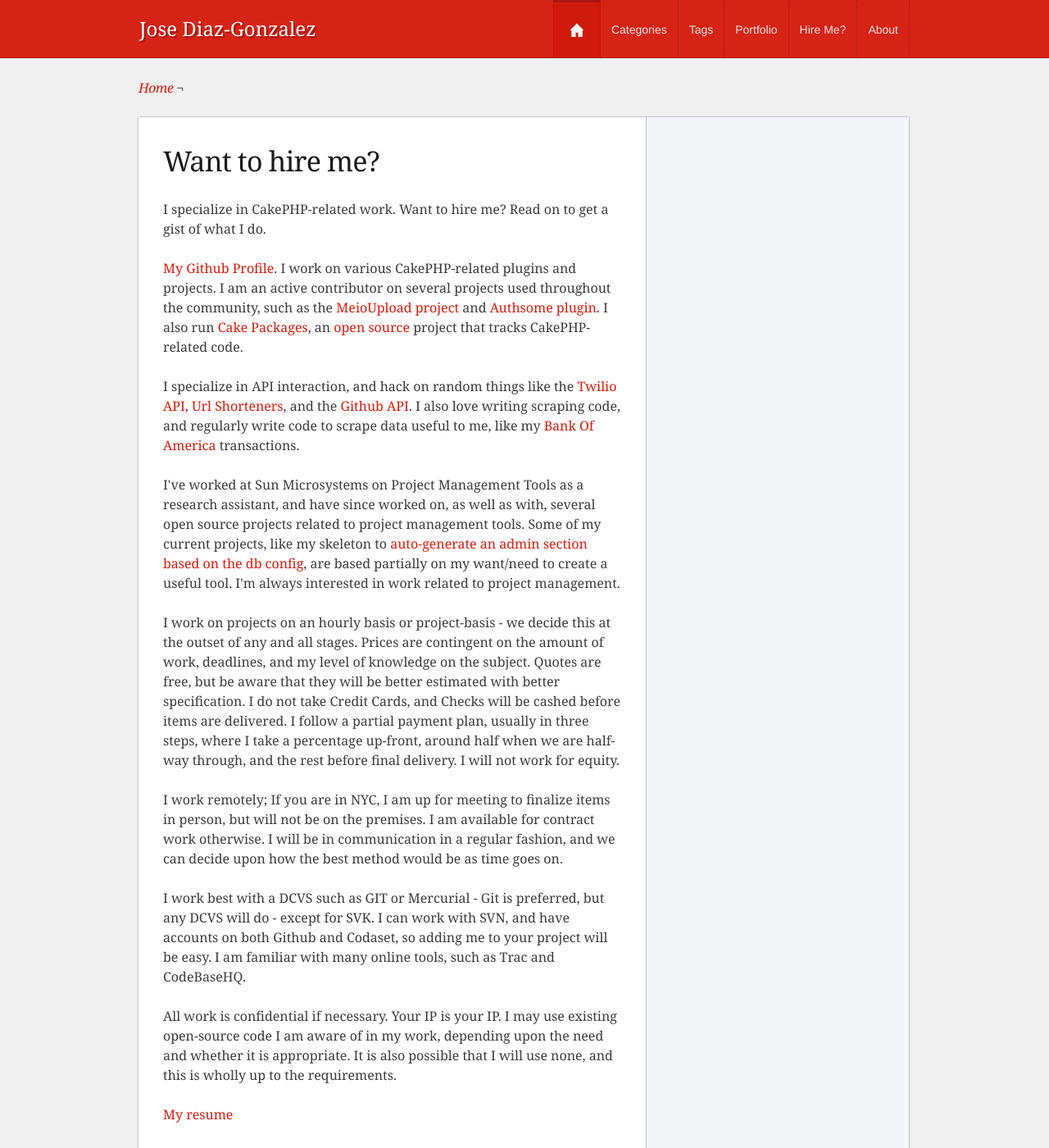
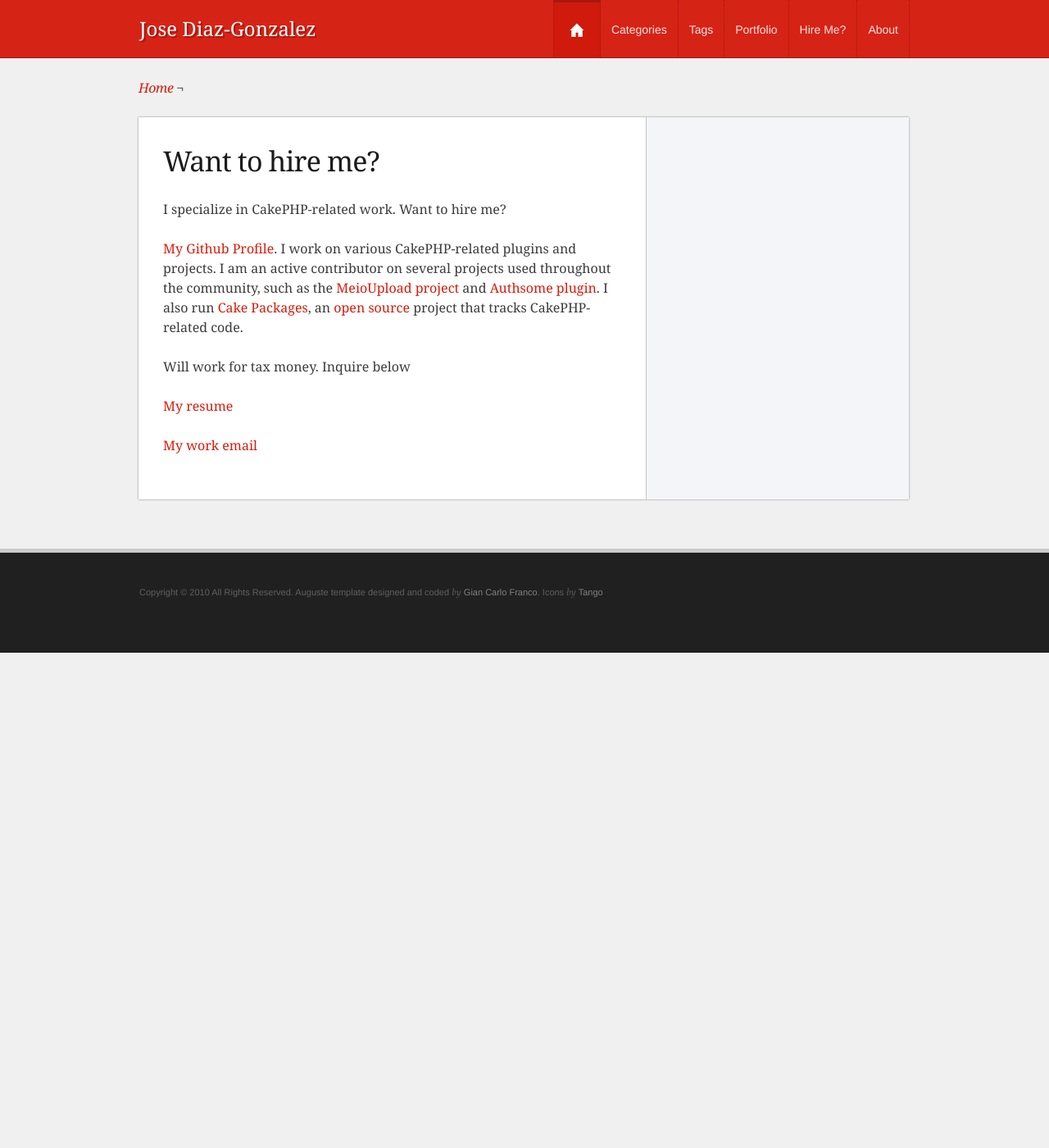
Before and after one commit to husayt/josediazgonzalez.com, a Jekyll site: the page built from hire-me/index.html, in a window 1280 px wide and 1400 px high. Shown: the whole window at 82% size. Built offline with Jekyll 4.4.1, drawn with Linux system fonts in a browser that asks for light colours; Markdown is read by kramdown in place of the engine named in the settings.

Commit message:
hire me?

```diff
--- a/hire-me/index.html
+++ b/hire-me/index.html
@@ -4,28 +4,12 @@ title: Want to hire me?
 ---
 
 <p>
-    I specialize in CakePHP-related work. Want to hire me? Read on to get a gist of what I do.
+    I specialize in CakePHP-related work. Want to hire me?
 <p>
     <a href="http://github.com/josegonzalez/">My Github Profile</a>. I work on various CakePHP-related plugins and projects. I am an active contributor on several projects used throughout the community, such as the <a href="http://github.com/jrbasso/MeioUpload">MeioUpload project</a> and <a href="http://github.com/felixge/cakephp-authsome">Authsome plugin</a>. I also run <a href="http://cakepackages.com">Cake Packages</a>, an <a href="http://github.com/josegonzalez/cakepackages">open source</a> project that tracks CakePHP-related code.
 </p>
-<p>
-    I specialize in API interaction, and hack on random things like the <a href="http://github.com/josegonzalez/twilio">Twilio API</a>, <a href="http://github.com/josegonzalez/trimmable-behavior">Url Shorteners</a>, and the <a href="http://github.com/josegonzalez/cakepackages">Github API</a>. I also love writing scraping code, and regularly write code to scrape data useful to me, like my <a href="http://github.com/josegonzalez/bankofamerica_task">Bank Of America</a> transactions.
-</p>
-<p>
-    I've worked at Sun Microsystems on Project Management Tools as a research assistant, and have since worked on, as well as with, several open source projects related to project management tools. Some of my current projects, like my skeleton to <a href="http://github.com/josegonzalez/app_skellington">auto-generate an admin section based on the db config</a>, are based partially on my want/need to create a useful tool. I'm always interested in work related to project management.
-</p>
-<p>
-    I work on projects on an hourly basis or project-basis - we decide this at the outset of any and all stages. Prices are contingent on the amount of work, deadlines, and my level of knowledge on the subject. Quotes are free, but be aware that they will be better estimated with better specification. I do not take Credit Cards, and Checks will be cashed before items are delivered. I follow a partial payment plan, usually in three steps, where I take a percentage up-front, around half when we are half-way through, and the rest before final delivery. I will not work for equity.
-</p>
-<p>
-    I work remotely; If you are in NYC, I am up for meeting to finalize items in person, but will not be on the premises. I am available for contract work otherwise. I will be in communication in a regular fashion, and we can decide upon how the best method would be as time goes on.
-</p>
-<p>
-    I work best with a DCVS such as GIT or Mercurial - Git is preferred, but any DCVS will do - except for SVK. I can work with SVN, and have accounts on both Github and Codaset, so adding me to your project will be easy. I am familiar with many online tools, such as Trac and CodeBaseHQ.
-</p>
-<p>
-    All work is confidential if necessary. Your IP is your IP. I may use existing open-source code I am aware of in my work, depending upon the need and whether it is appropriate. It is also possible that I will use none, and this is wholly up to the requirements.
-</p>
+
+<p>Will work for tax money. Inquire below</p>
 
 <p><a href="http://josediazgonzalez.com/about/resume.pdf">My resume</a></p>
 <p><a href="mailto:support@savant.be">My work email</a></p>
```
